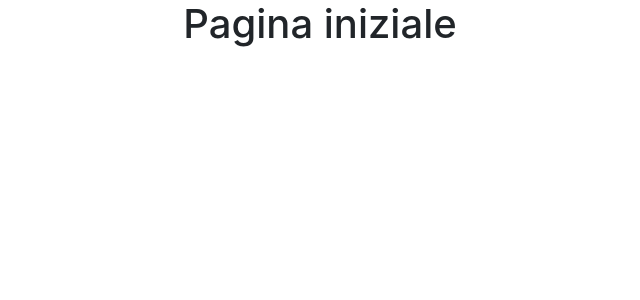
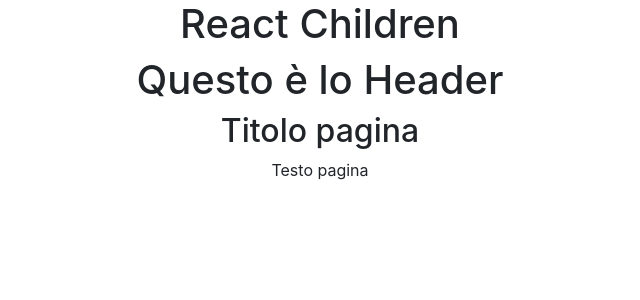
Before and after one commit to morozkodev/corso-react-avanzato, a React (Create React App) app: page / in a window 1280 px wide. Shown: the top 300 px of the page, without its empty margins (320-960 px from the left). Built offline with nearby package versions, Linux system fonts and the light colour scheme.

Commit message:
Esempio Children

```diff
--- a/src/App.js
+++ b/src/App.js
@@ -1,6 +1,9 @@
 import logo from './logo.svg';
 import React from 'react';
 import './App.css';
+
+import Main from './children/Main';
+import Header from './children/Header';
 
 class App extends React.Component {
 
@@ -11,7 +14,15 @@
 	render() {
 		return (
 			<div className="App">
-				<h1>Pagina iniziale</h1>
+				<h1>React Children</h1>
+				<div>
+					<Header>
+						<h1>Questo è lo Header</h1>
+					</Header>
+				</div>
+				<div>
+					<Main title="Titolo pagina" text="Testo pagina"/>
+				</div>
 			</div>
 		);
 	}
--- /dev/null
+++ b/src/children/Header.jsx
@@ -0,0 +1,11 @@
+import React from 'react';
+
+const Header = ( props ) => {
+	return (
+		<header>
+			{ props.children }
+		</header>
+	)
+}
+
+export default Header;
--- /dev/null
+++ b/src/children/Main.jsx
@@ -0,0 +1,20 @@
+import React from 'react';
+
+class Main extends React.Component {
+
+	constructor( props ) {
+		super( props );
+	}
+
+	render() {
+		return (
+			<div>
+				<h2>{ this.props.title }</h2>
+				<p>{ this.props.text }</p>
+			</div>
+		)
+	}
+
+}
+
+export default Main;
```
